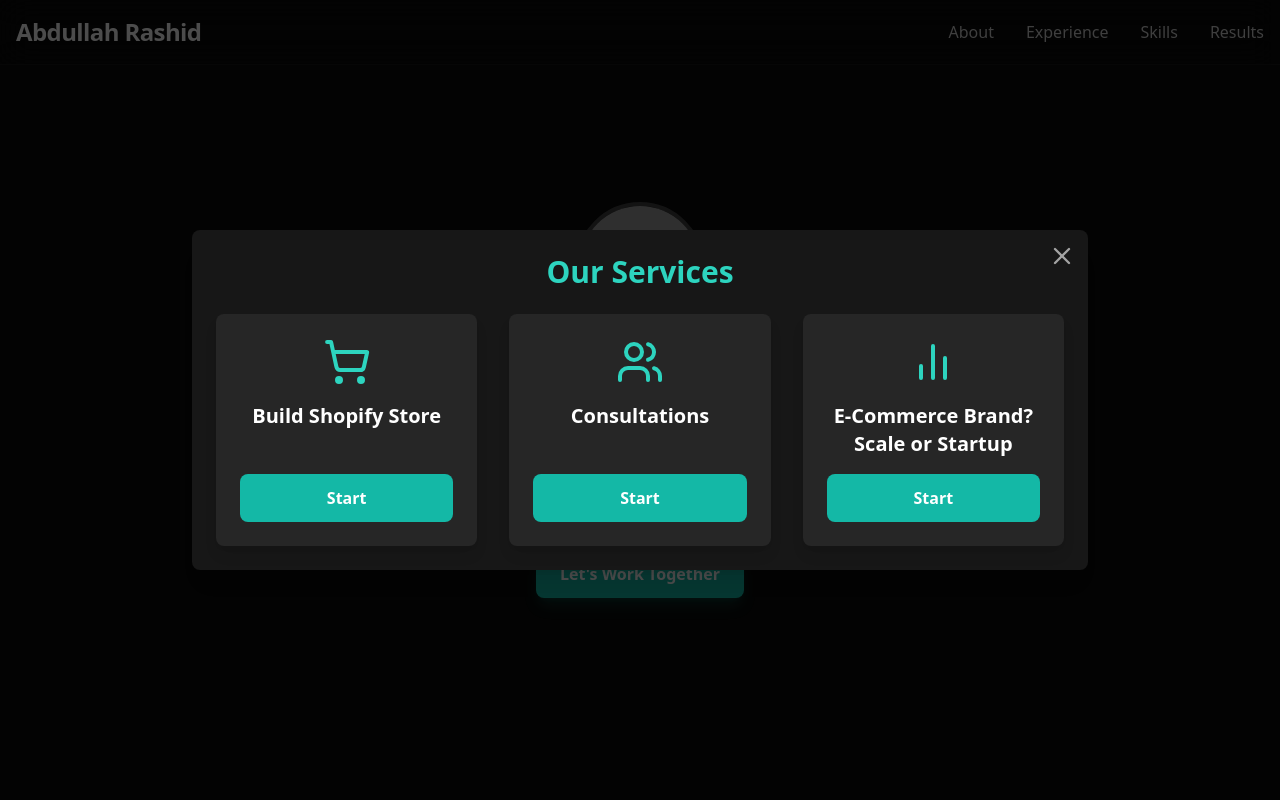
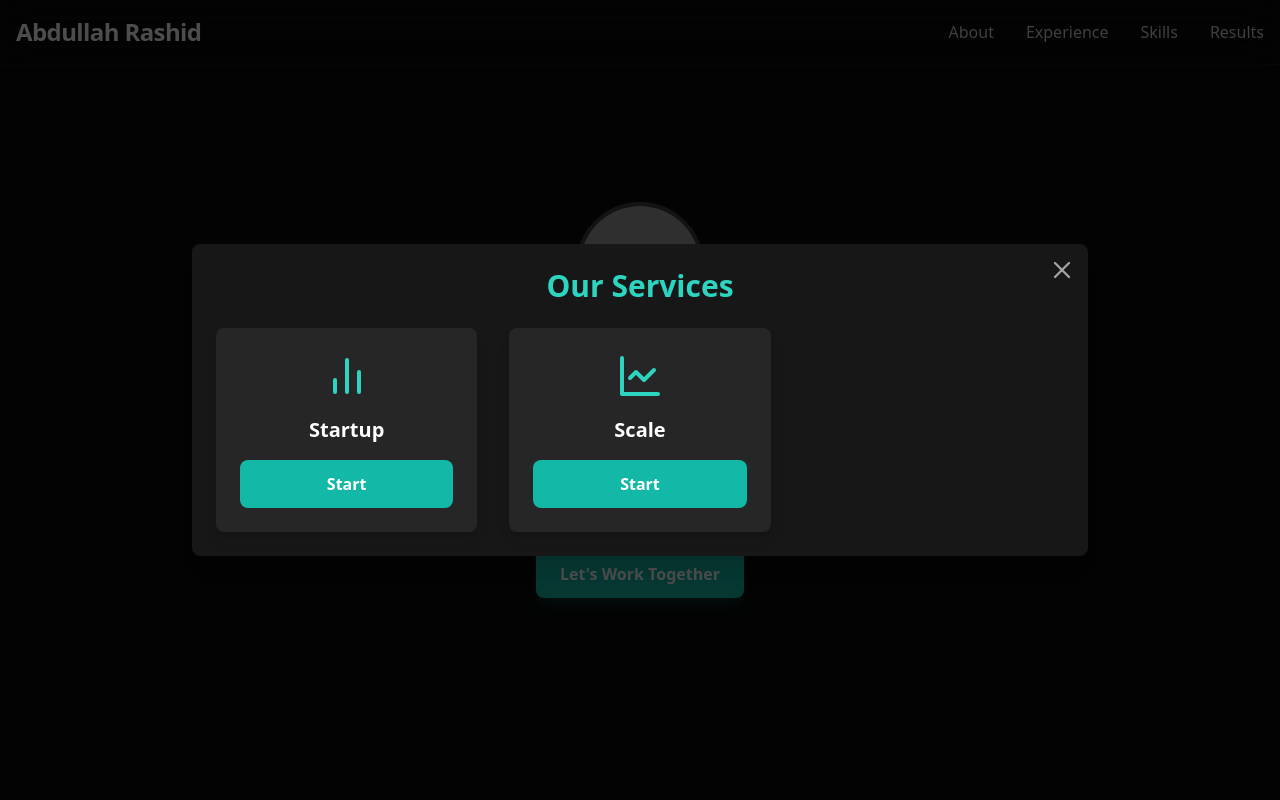
Before and after one commit to AbdullahRashid99/Abdullah-Rashid-Portfolio-V.1, a React (Vite) app: page / in a window 1280 px wide. Both pictures are taken after a click on the button "Let's Work Together". Shown: the top 800 px of the page. Built offline with nearby package versions, Linux system fonts and the light colour scheme; grey boxes are pictures that could not be loaded.

Commit message:
Update Portfolio-Enhanced.jsx

```diff
--- a/src/Portfolio-Enhanced.jsx
+++ b/src/Portfolio-Enhanced.jsx
@@ -73,8 +73,8 @@ const skillsData = [
 
 // --- Projects Data ---
 const projectsData = [
-  { title: "Fashion & Apparel", image: "https://images.unsplash.com/photo-1551488831-00ddcb6c6bd3?w=500&auto=format&fit=crop&q=60" },
-  { title: "Cosmetics & Beauty", image: "https://www.dhl.com/discover/content/dam/hong-kong/desktop/e-commerce-advice/e-commerce-guides-by-country/guide-to-packaging-and-shipping-cosmetics-and-beauty-products-from-hong-kong/cosmetic-and-beauty-products-in-a-shipping-box-1920x998.jpg" },
+  { title: "Fashion", image: "https://images.unsplash.com/photo-1551488831-00ddcb6c6bd3?w=500&auto=format&fit=crop&q=60" },
+  { title: "Cosmetics", image: "https://www.dhl.com/discover/content/dam/hong-kong/desktop/e-commerce-advice/e-commerce-guides-by-country/guide-to-packaging-and-shipping-cosmetics-and-beauty-products-from-hong-kong/cosmetic-and-beauty-products-in-a-shipping-box-1920x998.jpg" },
 ];
 
 // --- Animated Counter ---
@@ -220,9 +220,8 @@ const ModalBackdrop = ({ children, onClose }) => (
 );
 
 const servicesList = [
-  { title: 'Build Shopify Store', icon: <IconShopify size={48} />, link: 'https://forms.gle/SfkP6rgmFm2oVPs79' },
-  { title: 'Consultations', icon: <Users size={48} />, link: 'https://forms.gle/C1pAyQRi2fmxzFEK8' },
-  { title: 'E-Commerce Brand? Scale or Startup', icon: <BarChart2 size={48} />, link: 'https://forms.gle/CzZKmtHBNmXWeKDHA' },
+  { title: 'Startup', icon: <BarChart2 size={48} />, link: 'https://forms.gle/SfkP6rgmFm2oVPs79' },
+  { title: 'Scale', icon: <LineChart size={48} />, link: 'https://forms.gle/CzZKmtHBNmXWeKDHA' },
 ];
 
 function ServicesModal({ onClose }) {
```
